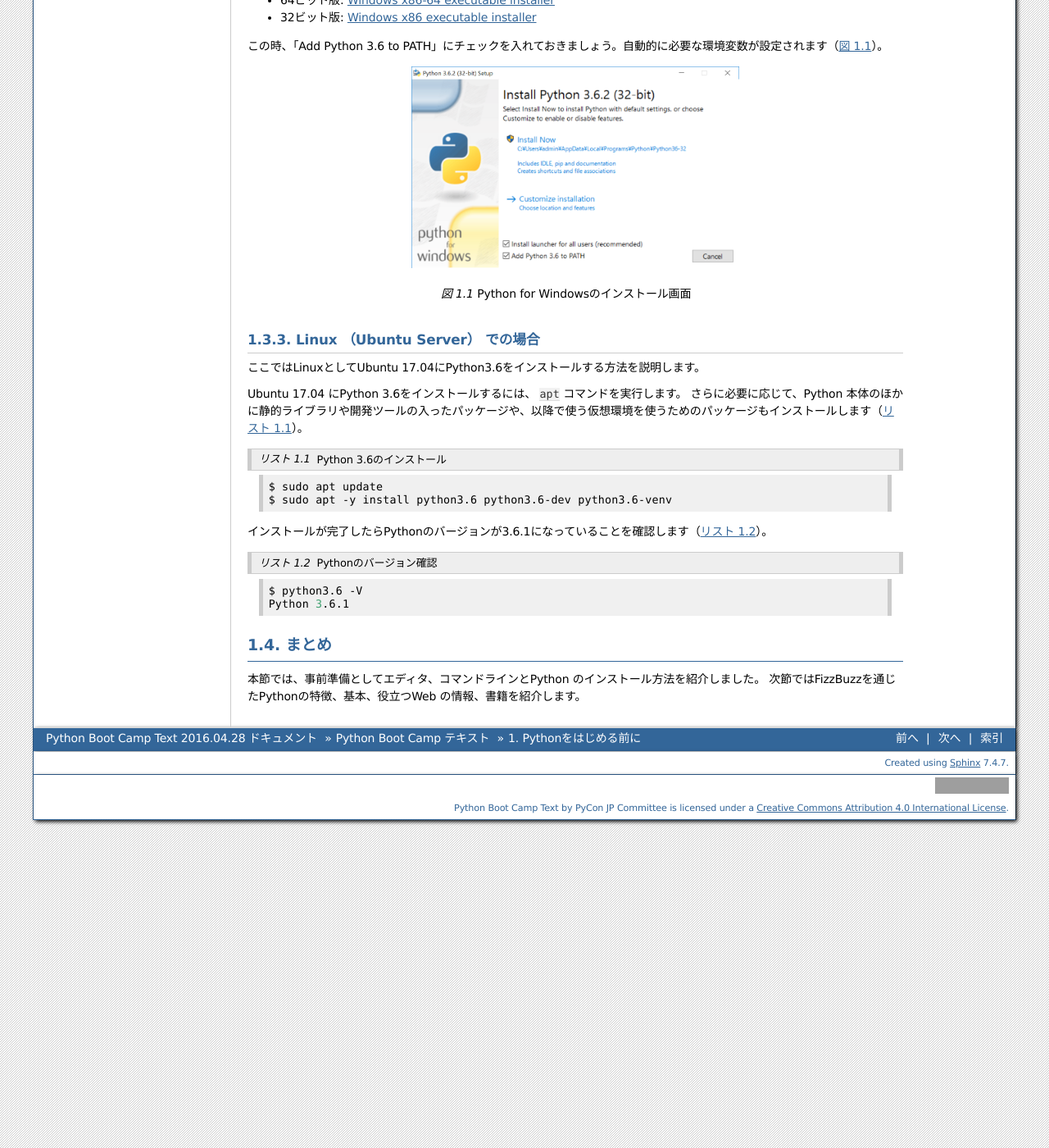
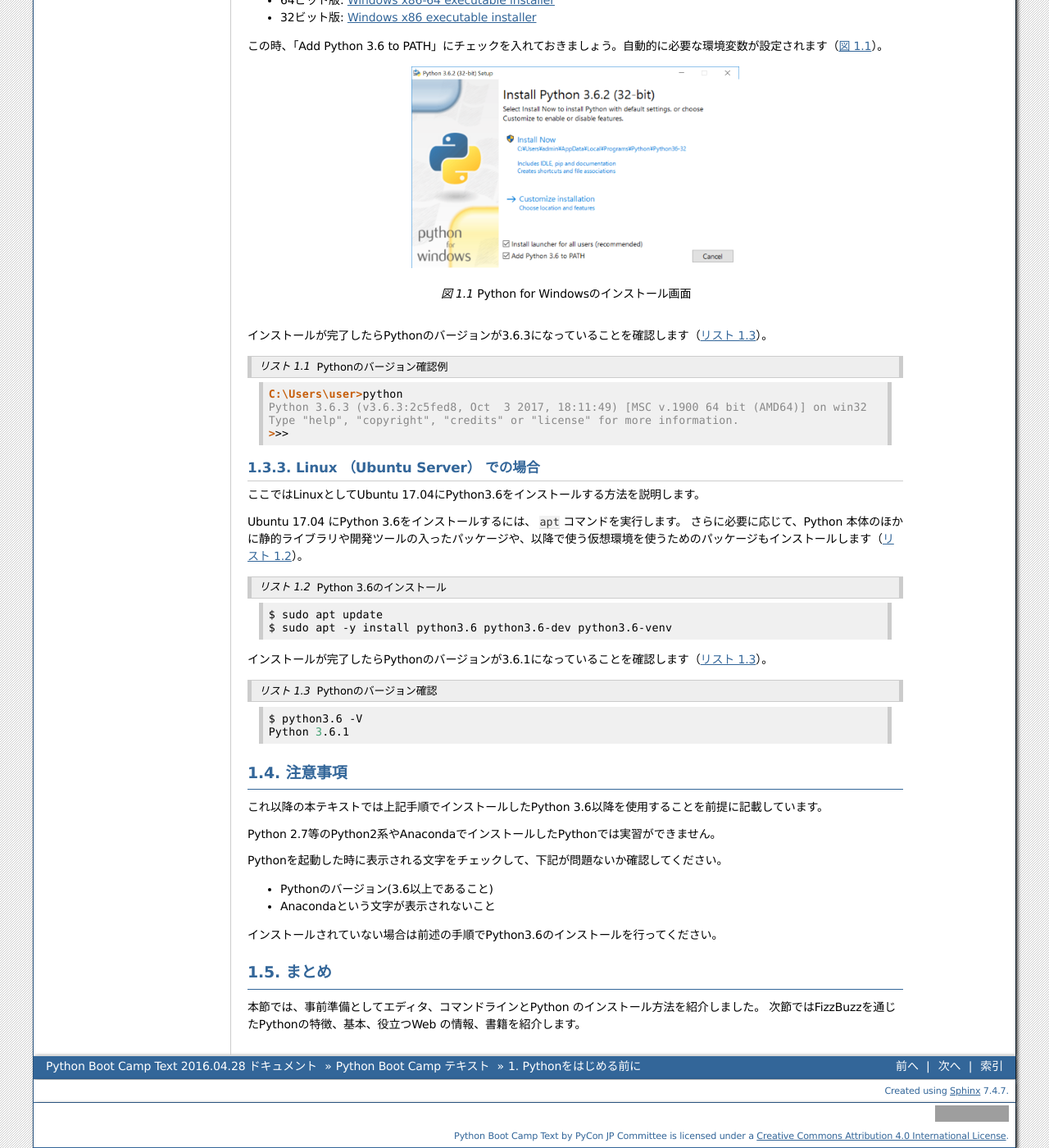
Before and after one commit to pyconjp/pycamp.pycon.jp, a Sphinx documentation site: the page built from source/textbook/1_install.rst, in a window 1280 px wide and 1400 px high, scrolled down 1026 px. Shown: the whole window at 82% size. Built offline with Sphinx 7.4.7, drawn with Linux system fonts in a browser that asks for light colours; some of the changed text lies outside the part shown; grey boxes are pictures that could not be loaded.

Commit message:
Add check point of install
 すでにpythonがインストールされている人が手順を省略しないように明記
 判断できるようにWindows環境を正しく構成した場合の例示を追加
 Macの例示も追加すべきだが、環境がないので未追加

```diff
--- a/source/textbook/1_install.rst
+++ b/source/textbook/1_install.rst
@@ -87,6 +87,18 @@
 .. index::
     single: Install; Linux
 
+インストールが完了したらPythonのバージョンが3.6.3になっていることを確認します（:numref:`check-version`）。
+
+.. _check-version-cmd:
+
+.. code-block:: doscon
+   :caption: Pythonのバージョン確認例
+
+   C:\Users\user>python
+   Python 3.6.3 (v3.6.3:2c5fed8, Oct  3 2017, 18:11:49) [MSC v.1900 64 bit (AMD64)] on win32
+   Type "help", "copyright", "credits" or "license" for more information.
+   >>>
+
 Linux （Ubuntu Server） での場合
 -------------------------------------
 
@@ -113,6 +125,19 @@
    $ python3.6 -V
    Python 3.6.1
 
+注意事項
+==========
+これ以降の本テキストでは上記手順でインストールしたPython 3.6以降を使用することを前提に記載しています。
+
+Python 2.7等のPython2系やAnacondaでインストールしたPythonでは実習ができません。
+
+Pythonを起動した時に表示される文字をチェックして、下記が問題ないか確認してください。
+
+- Pythonのバージョン(3.6以上であること)
+- Anacondaという文字が表示されないこと
+
+インストールされていない場合は前述の手順でPython3.6のインストールを行ってください。
+
 まとめ
 =============
 本節では、事前準備としてエディタ、コマンドラインとPython のインストール方法を紹介しました。
```
